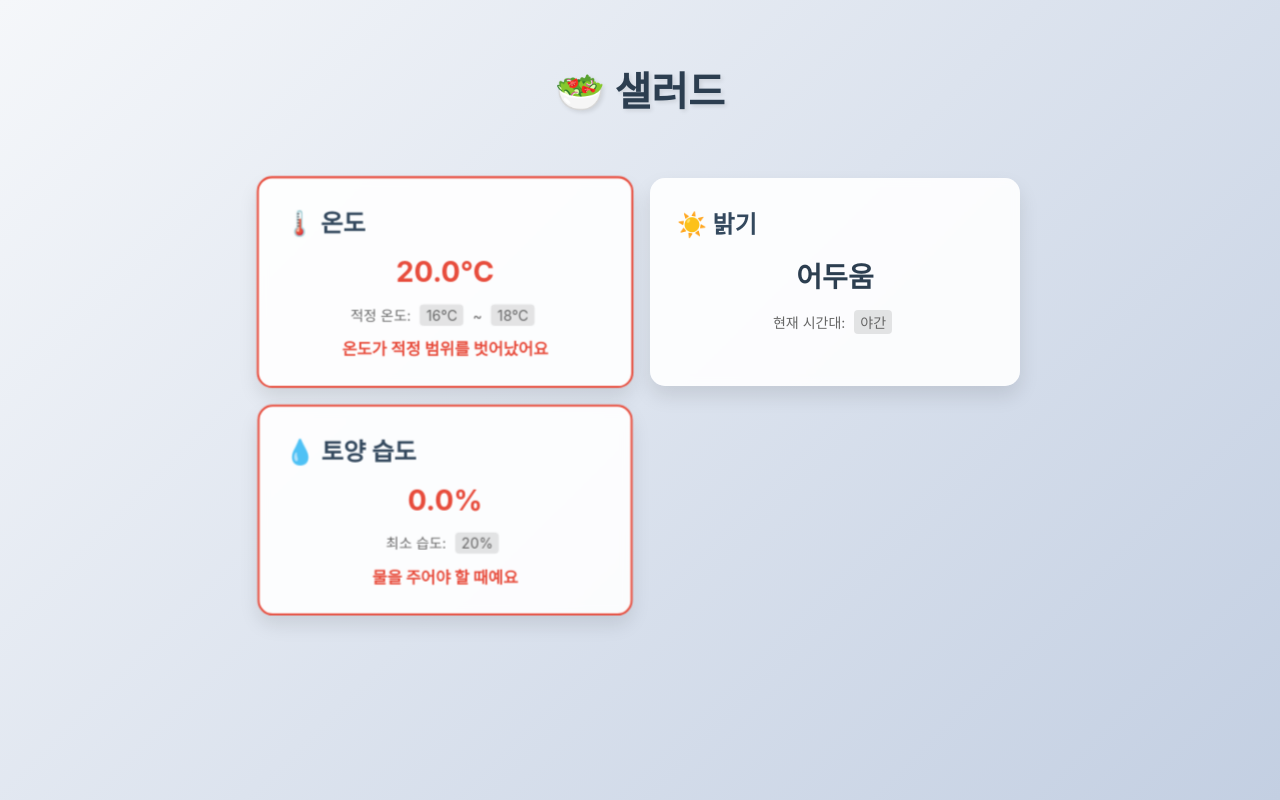
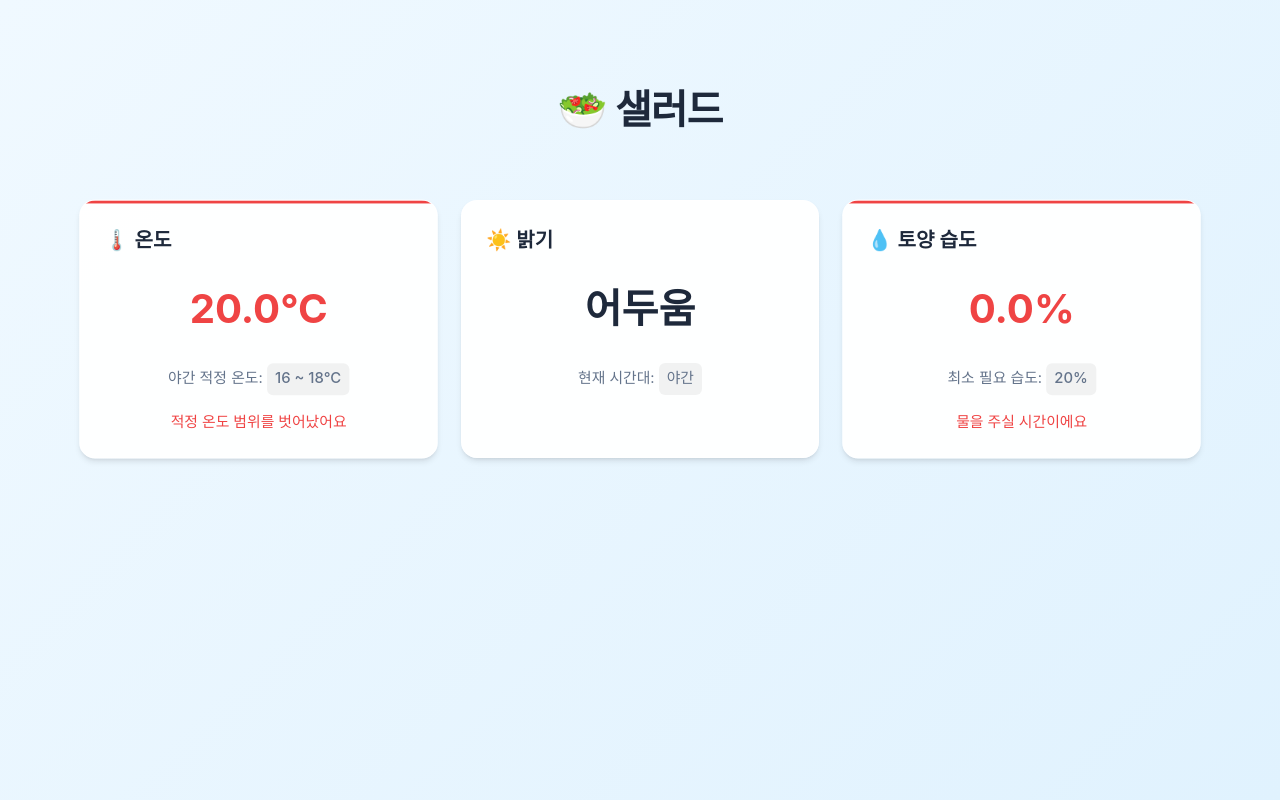
Before and after one commit to seolcu/salad, a Flask app: page / in a window 1280 px wide. Run offline with Flask 3, Linux system fonts and the light colour scheme.

Commit message:
오 괜찮은걸

```diff
--- a/web/templates/index.html
+++ b/web/templates/index.html
@@ -9,6 +9,18 @@
       href="https://cdnjs.cloudflare.com/ajax/libs/animate.css/4.1.1/animate.min.css"
     />
     <style>
+      :root {
+        --primary-bg: #f8fafc;
+        --card-bg: rgba(255, 255, 255, 0.95);
+        --text-primary: #1e293b;
+        --text-secondary: #64748b;
+        --accent-primary: #0ea5e9;
+        --warning: #ef4444;
+        --card-shadow: 0 4px 6px -1px rgb(0 0 0 / 0.1),
+          0 2px 4px -2px rgb(0 0 0 / 0.1);
+        --transition-standard: all 0.2s cubic-bezier(0.4, 0, 0.2, 1);
+      }
+
       * {
         margin: 0;
         padding: 0;
@@ -18,137 +30,199 @@
       body {
         font-family: "Pretendard", -apple-system, BlinkMacSystemFont, system-ui,
           Roboto, sans-serif;
-        background: linear-gradient(135deg, #f5f7fa 0%, #c3cfe2 100%);
+        background: linear-gradient(135deg, #f0f9ff 0%, #e0f2fe 100%);
         min-height: 100vh;
+        padding: 20px;
+        color: var(--text-primary);
+        line-height: 1.5;
+      }
+
+      .container {
+        max-width: 1200px;
+        margin: 0 auto;
         padding: 20px;
       }
 
-      .container {
-        max-width: 800px;
-        margin: 0 auto;
-      }
-
       h1 {
-        color: #2c3e50;
+        color: var(--text-primary);
         text-align: center;
         margin: 40px 0;
         font-size: 2.5em;
-        text-shadow: 2px 2px 4px rgba(0, 0, 0, 0.1);
+        font-weight: 700;
+        letter-spacing: -0.025em;
       }
 
       .grid {
         display: grid;
-        grid-template-columns: repeat(auto-fit, minmax(250px, 1fr));
-        gap: 20px;
+        grid-template-columns: repeat(auto-fit, minmax(300px, 1fr));
+        gap: 24px;
         padding: 20px;
       }
 
       .card {
-        background: rgba(255, 255, 255, 0.9);
-        padding: 25px;
-        border-radius: 15px;
+        background: var(--card-bg);
+        padding: 24px;
+        border-radius: 16px;
+        box-shadow: var(--card-shadow);
+        transition: var(--transition-standard);
+        border: 1px solid rgba(255, 255, 255, 0.5);
+        position: relative;
+        overflow: hidden;
+      }
+
+      .card:hover {
+        transform: translateY(-2px);
         box-shadow: 0 10px 20px rgba(0, 0, 0, 0.1);
-        transition: all 0.3s ease;
-        backdrop-filter: blur(5px);
-        border: 2px solid transparent;
+      }
+
+      .card h2 {
+        color: var(--text-primary);
+        font-size: 1.25em;
+        font-weight: 600;
+        margin-bottom: 20px;
+        display: flex;
+        align-items: center;
+        gap: 8px;
+      }
+
+      .value {
+        font-size: 2.5em;
+        font-weight: 700;
+        color: var(--text-primary);
+        margin: 24px 0;
+        text-align: center;
+        transition: var(--transition-standard);
+      }
+
+      .detail {
+        font-size: 0.925em;
+        color: var(--text-secondary);
+        margin-top: 16px;
+        text-align: center;
+        line-height: 1.6;
+      }
+
+      .threshold {
+        display: inline-block;
+        padding: 4px 8px;
+        border-radius: 6px;
+        background: rgba(0, 0, 0, 0.05);
+        font-weight: 500;
       }
 
       .card.warning {
-        border-color: #e74c3c;
-        animation: pulse 2s infinite;
+        animation: subtle-pulse 2s infinite;
       }
 
-      @keyframes pulse {
+      .card.warning .value {
+        color: var(--warning);
+      }
+
+      .card.warning::before {
+        content: "";
+        position: absolute;
+        top: 0;
+        left: 0;
+        right: 0;
+        height: 3px;
+        background: var(--warning);
+        animation: slide-in 0.3s ease-out;
+      }
+
+      .warning-text {
+        color: var(--warning);
+        font-weight: 500;
+        font-size: 0.925em;
+        text-align: center;
+        margin-top: 16px;
+        opacity: 0;
+        transform: translateY(10px);
+        transition: var(--transition-standard);
+      }
+
+      .card.warning .warning-text {
+        opacity: 1;
+        transform: translateY(0);
+      }
+
+      @keyframes subtle-pulse {
         0% {
           transform: scale(1);
         }
         50% {
-          transform: scale(1.02);
+          transform: scale(1.005);
         }
         100% {
           transform: scale(1);
         }
       }
 
-      .card h2 {
-        color: #34495e;
-        margin-bottom: 15px;
-        font-size: 1.5em;
-        display: flex;
-        align-items: center;
-        gap: 10px;
+      @keyframes slide-in {
+        from {
+          transform: translateX(-100%);
+        }
+        to {
+          transform: translateX(0);
+        }
       }
 
-      .value {
-        font-size: 28px;
-        font-weight: bold;
-        color: #2c3e50;
-        margin: 15px 0;
-        text-align: center;
+      .loading {
+        opacity: 0.7;
       }
 
-      .detail {
-        font-size: 14px;
-        color: #666;
-        margin-top: 8px;
-        text-align: center;
+      .updated {
+        animation: fade-update 1.5s ease-out;
       }
 
-      .warning .value {
-        color: #e74c3c;
+      @keyframes fade-update {
+        0% {
+          background-color: rgba(14, 165, 233, 0.15);
+        }
+        100% {
+          background-color: transparent;
+        }
       }
 
-      .warning-text {
-        color: #e74c3c;
-        font-weight: bold;
-        font-size: 16px;
-        text-align: center;
-        margin-top: 10px;
-        display: none;
-      }
+      @media (max-width: 768px) {
+        .container {
+          padding: 12px;
+        }
 
-      .warning .warning-text {
-        display: block;
-      }
+        .grid {
+          gap: 16px;
+          padding: 12px;
+        }
 
-      .threshold {
-        display: inline-block;
-        margin: 0 5px;
-        padding: 2px 6px;
-        border-radius: 4px;
-        background: rgba(0, 0, 0, 0.1);
-      }
+        .card {
+          padding: 20px;
+        }
 
-      @media (max-width: 600px) {
-        .grid {
-          grid-template-columns: 1fr;
+        h1 {
+          font-size: 2em;
+          margin: 24px 0;
         }
-        h1 {
+
+        .value {
           font-size: 2em;
         }
       }
 
-      .loading {
-        animation: pulse 2s infinite;
-      }
+      @media (prefers-reduced-motion: reduce) {
+        .card,
+        .warning-text,
+        .value {
+          transition: none;
+        }
 
-      .updated {
-        animation: highlight 1s;
-      }
-
-      @keyframes highlight {
-        0% {
-          background-color: rgba(46, 204, 113, 0.2);
-        }
-        100% {
-          background-color: rgba(255, 255, 255, 0.9);
+        .card.warning {
+          animation: none;
         }
       }
     </style>
   </head>
   <body>
     <div class="container">
-      <h1 class="animate__animated animate__fadeIn">🥗 샐러드</h1>
+      <h1>🥗 샐러드</h1>
       <div class="grid">
         <div
           id="temperature-card"
@@ -157,73 +231,92 @@
           <h2>🌡️ 온도</h2>
           <div id="temperature" class="value loading">측정중...</div>
           <div id="temperature-detail" class="detail"></div>
-          <div class="warning-text">온도가 적정 범위를 벗어났어요</div>
+          <div class="warning-text">적정 온도 범위를 벗어났어요</div>
         </div>
         <div
           id="brightness-card"
           class="card animate__animated animate__fadeInUp"
-          style="animation-delay: 0.1s"
         >
           <h2>☀️ 밝기</h2>
           <div id="brightness" class="value loading">측정중...</div>
           <div id="brightness-detail" class="detail"></div>
-          <div class="warning-text">햇빛이 부족해요</div>
+          <div class="warning-text">더 밝은 곳으로 옮겨주세요</div>
         </div>
-        <div
-          id="soil-card"
-          class="card animate__animated animate__fadeInUp"
-          style="animation-delay: 0.2s"
-        >
+        <div id="soil-card" class="card animate__animated animate__fadeInUp">
           <h2>💧 토양 습도</h2>
           <div id="soil_moisture" class="value loading">측정중...</div>
           <div id="soil-detail" class="detail"></div>
-          <div class="warning-text">물을 주어야 할 때예요</div>
+          <div class="warning-text">물을 주실 시간이에요</div>
         </div>
       </div>
     </div>
 
     <script>
+      const lastValidValues = {};
+      let numberAnimationFrames = {};
+
       function translateBrightness(value) {
-        const translations = {
-          bright: "밝음",
-          dark: "어두움",
-          night_mode: "야간",
-        };
-        return translations[value] || value;
+        return (
+          {
+            bright: "밝음",
+            dark: "어두움",
+            night_mode: "야간",
+          }[value] || value
+        );
+      }
+
+      function formatNumber(value, duration = 1000) {
+        if (typeof value !== "number") return value;
+
+        const start = lastValidValues[value] || value;
+        const startTime = performance.now();
+
+        if (numberAnimationFrames[value]) {
+          cancelAnimationFrame(numberAnimationFrames[value]);
+        }
+
+        function animate(currentTime) {
+          const elapsed = currentTime - startTime;
+          const progress = Math.min(elapsed / duration, 1);
+
+          // 이징 함수 적용
+          const easeOutQuart = 1 - Math.pow(1 - progress, 4);
+          const current = start + (value - start) * easeOutQuart;
+
+          lastValidValues[value] = current;
+
+          if (progress < 1) {
+            numberAnimationFrames[value] = requestAnimationFrame(animate);
+          }
+
+          return current.toFixed(1);
+        }
+
+        return animate(performance.now());
       }
 
       function updateThresholdDetails(data) {
-        // 온도 상세 정보
-        let tempThresholds = "";
-        const temp = data.raw_values.temperature;
-        if (data.is_daytime) {
-          tempThresholds = `적정 온도: <span class="threshold">${data.thresholds.temp_day_lower}°C</span> ~ <span class="threshold">${data.thresholds.temp_day_upper}°C</span>`;
-        } else {
-          tempThresholds = `적정 온도: <span class="threshold">${data.thresholds.temp_night_lower}°C</span> ~ <span class="threshold">${data.thresholds.temp_night_upper}°C</span>`;
-        }
-        document.getElementById("temperature-detail").innerHTML =
-          tempThresholds;
+        const timeInfo = data.is_daytime ? "주간" : "야간";
+        const tempRange = data.is_daytime
+          ? `${data.thresholds.temp_day_lower} ~ ${data.thresholds.temp_day_upper}°C`
+          : `${data.thresholds.temp_night_lower} ~ ${data.thresholds.temp_night_upper}°C`;
 
-        // 밝기 상세 정보
-        const timeInfo = data.is_daytime ? "주간" : "야간";
+        document.getElementById(
+          "temperature-detail"
+        ).innerHTML = `${timeInfo} 적정 온도: <span class="threshold">${tempRange}</span>`;
+
         document.getElementById(
           "brightness-detail"
         ).innerHTML = `현재 시간대: <span class="threshold">${timeInfo}</span>`;
 
-        // 토양 습도 상세 정보
         document.getElementById(
           "soil-detail"
-        ).innerHTML = `최소 습도: <span class="threshold">${data.thresholds.soil_dry}%</span>`;
+        ).innerHTML = `최소 필요 습도: <span class="threshold">${data.thresholds.soil_dry}%</span>`;
       }
 
       function updateValue(elementId, newValue, formatFunction = null) {
         const element = document.getElementById(elementId);
-
-        if (!newValue && newValue !== 0) {
-          newValue = lastValidValues[elementId] || "측정중...";
-        } else {
-          lastValidValues[elementId] = newValue;
-        }
+        if (!element) return;
 
         const formattedValue = formatFunction
           ? formatFunction(newValue)
@@ -234,14 +327,11 @@
           element.classList.remove("loading");
           element.textContent = formattedValue;
 
-          setTimeout(() => {
-            element.classList.remove("updated");
-          }, 1000);
+          setTimeout(() => element.classList.remove("updated"), 1500);
         }
       }
 
       function checkSensorStatus(data) {
-        // 온도 상태 체크
         const temp = parseFloat(data.temperature);
         const tempCard = document.getElementById("temperature-card");
         const tempLower = data.is_daytime
@@ -256,14 +346,12 @@
           temp < tempLower || temp > tempUpper
         );
 
-        // 밝기 상태 체크
         const brightnessCard = document.getElementById("brightness-card");
         brightnessCard.classList.toggle(
           "warning",
           data.is_daytime && data.brightness === "dark"
         );
 
-        // 토양 습도 상태 체크
         const soilMoisture = parseFloat(data.soil_moisture);
         const soilCard = document.getElementById("soil-card");
         soilCard.classList.toggle(
@@ -272,31 +360,34 @@
         );
       }
 
-      const lastValidValues = {
-        temperature: null,
-        brightness: null,
-        soil_moisture: null,
-      };
+      async function updateData() {
+        try {
+          const response = await fetch("/api/data");
+          const data = await response.json();
 
-      function updateData() {
-        fetch("/api/data")
-          .then((response) => response.json())
-          .then((data) => {
-            updateValue("temperature", data.temperature);
-            updateValue("brightness", data.brightness, translateBrightness);
-            updateValue("soil_moisture", data.soil_moisture);
-            updateThresholdDetails(data);
-            checkSensorStatus(data);
-          })
-          .catch((error) => {
-            console.error("데이터 업데이트 실패:", error);
-          });
+          updateValue("temperature", data.temperature);
+          updateValue("brightness", data.brightness, translateBrightness);
+          updateValue("soil_moisture", data.soil_moisture);
+          updateThresholdDetails(data);
+          checkSensorStatus(data);
+        } catch (error) {
+          console.error("데이터 업데이트 실패:", error);
+        }
       }
 
-      // 초기 로드
       updateData();
-      // 1초마다 업데이트
       setInterval(updateData, 1000);
+
+      // 사용자가 화면을 보고있지 않을 때 업데이트 주기를 늘림
+      document.addEventListener("visibilitychange", () => {
+        if (document.hidden) {
+          clearInterval(updateInterval);
+          updateInterval = setInterval(updateData, 5000);
+        } else {
+          clearInterval(updateInterval);
+          updateInterval = setInterval(updateData, 1000);
+        }
+      });
     </script>
   </body>
 </html>
```
